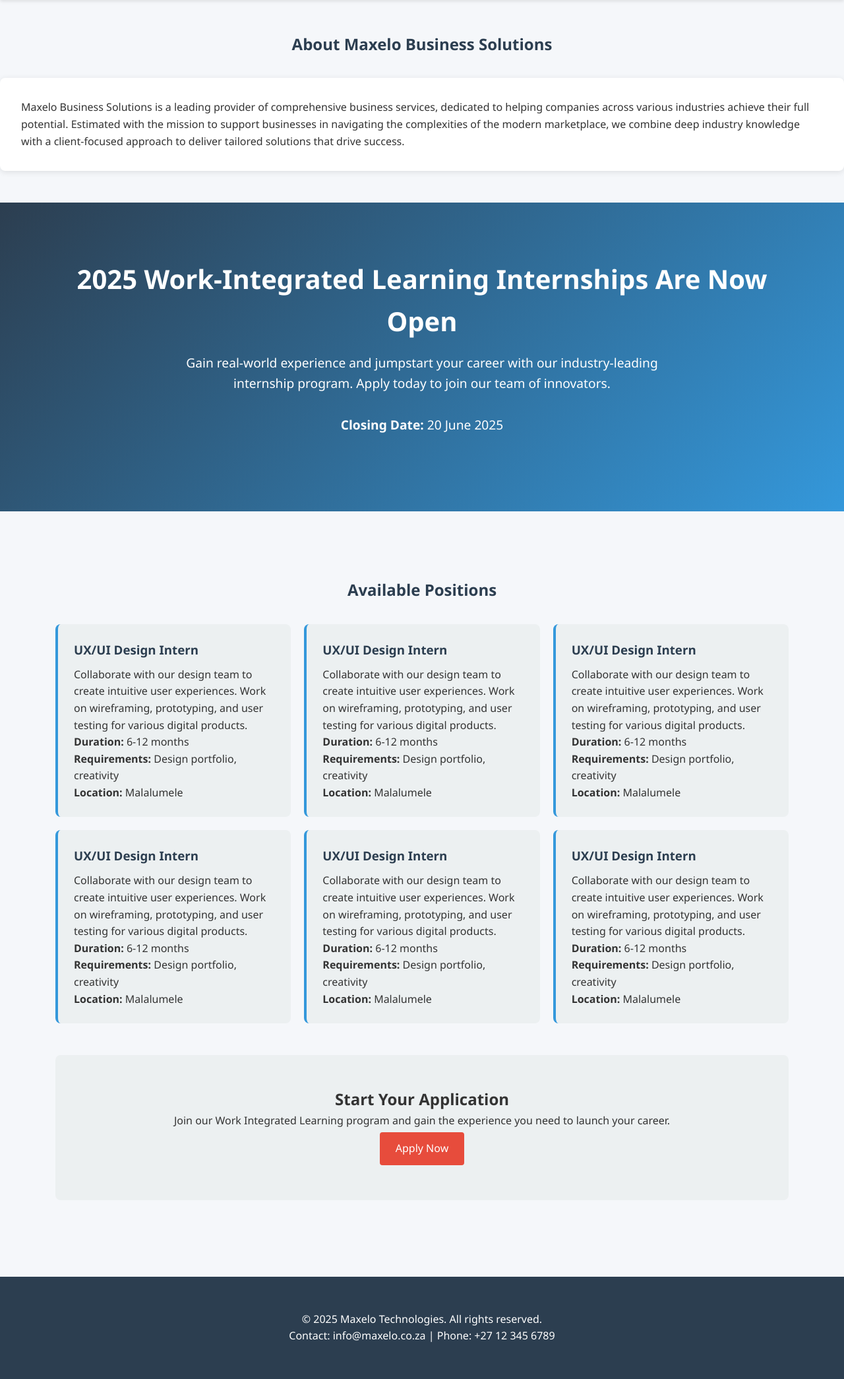
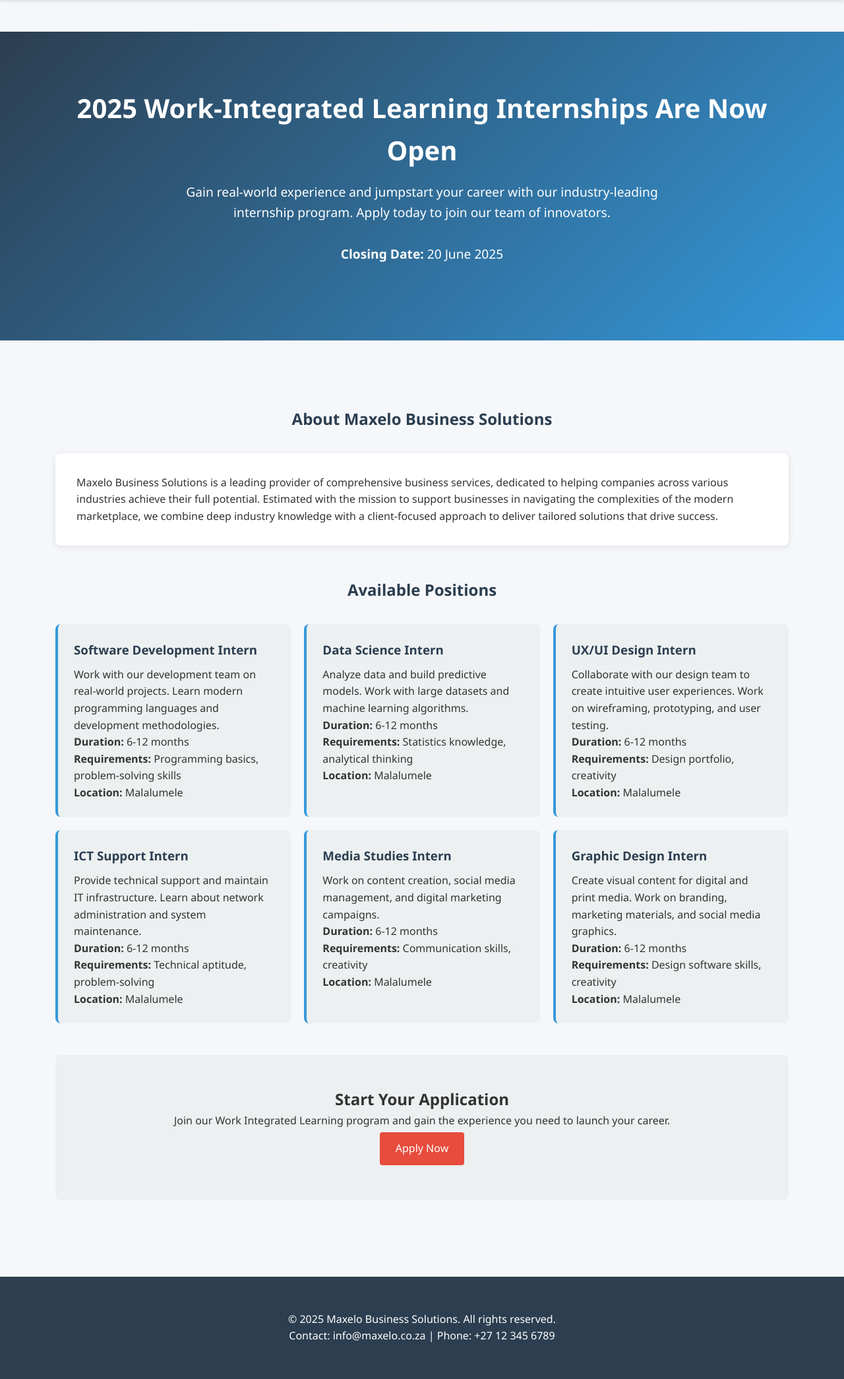
Before and after one commit to ICTMAXELO2025/Maxelobs-applications, a Flask app: page / in a window 1280 px wide. Shown: the part 118-2208 px from the top of the page at 66% size. Run offline with Flask 3, Linux system fonts and the light colour scheme; some libraries are stand-ins or nearby versions.

Commit message:
Push workspace changes

```diff
--- a/app.py
+++ b/app.py
@@ -1,27 +1,31 @@
-from flask import Flask, render_template, request, redirect, url_for, flash, session
+from flask import Flask, render_template, request, redirect, url_for, flash, session, send_file
 import os
 from datetime import datetime
 import psycopg2
 from werkzeug.security import generate_password_hash, check_password_hash
+from werkzeug.utils import secure_filename
+import io
 
 app = Flask(__name__)
 
-# ✅ Use environment variables for configuration
+# Configuration
 app.secret_key = os.environ.get('SECRET_KEY', 'fallback-secret-key-for-development')
+app.config['UPLOAD_FOLDER'] = 'uploads'
+app.config['MAX_CONTENT_LENGTH'] = 5 * 1024 * 1024  # 5MB max file size
 
-# ✅ Fixed database configuration for Render
+# Allowed file extensions for CVs
+ALLOWED_EXTENSIONS = {'pdf', 'doc', 'docx'}
+
+def allowed_file(filename):
+    return '.' in filename and filename.rsplit('.', 1)[1].lower() in ALLOWED_EXTENSIONS
+
 def get_database_url():
-    # Render automatically provides DATABASE_URL environment variable
     database_url = os.environ.get('DATABASE_URL')
-
-    # If DATABASE_URL exists (on Render), use it directly
     if database_url:
-        # Render's DATABASE_URL might be in postgres:// format, convert to postgresql://
         if database_url.startswith('postgres://'):
             database_url = database_url.replace('postgres://', 'postgresql://', 1)
         return database_url
     else:
-        # Fallback for local development only
         return "postgresql://postgres:Maxelo%402023@localhost:5432/wil_database"
 
 def get_db_connection():
@@ -53,6 +57,7 @@
                 institution VARCHAR(100) NOT NULL,
                 course VARCHAR(100) NOT NULL,
                 position VARCHAR(100) NOT NULL,
+                cv_filename VARCHAR(255),
                 application_date TIMESTAMP DEFAULT CURRENT_TIMESTAMP,
                 status VARCHAR(20) DEFAULT 'Pending'
             )
@@ -92,25 +97,11 @@
         cur.close()
         conn.close()
 
-# ✅ Test database connection route
-@app.route('/test-db')
-def test_db():
-    """Test database connection"""
-    try:
-        conn = get_db_connection()
-        if conn:
-            cur = conn.cursor()
-            cur.execute('SELECT version()')
-            db_version = cur.fetchone()
-            cur.close()
-            conn.close()
-            return f"✅ Database connected successfully. Version: {db_version[0]}"
-        else:
-            return "❌ Database connection failed"
-    except Exception as e:
-        return f"❌ Database error: {str(e)}"
+# Routes
+@app.route('/')
+def index():
+    return render_template('index.html')
 
-# ✅ Application route
 @app.route('/application', methods=['GET', 'POST'])
 def application():
     if request.method == 'POST':
@@ -122,11 +113,25 @@
             institution = request.form.get('institution')
             course = request.form.get('course')
             position = request.form.get('position')
+            cv_file = request.files.get('cv')
 
             # Validate required fields
             if not all([full_name, email, phone, institution, course, position]):
                 flash('Please fill in all required fields', 'error')
                 return render_template('application.html')
+
+            # Validate CV file
+            if not cv_file or cv_file.filename == '':
+                flash('Please upload your CV', 'error')
+                return render_template('application.html')
+
+            if not allowed_file(cv_file.filename):
+                flash('Invalid file type. Please upload PDF or Word document.', 'error')
+                return render_template('application.html')
+
+            # Save CV file
+            filename = secure_filename(cv_file.filename)
+            cv_data = cv_file.read()
 
             # Save to database
             conn = get_db_connection()
@@ -134,9 +139,9 @@
                 cur = conn.cursor()
                 cur.execute('''
                     INSERT INTO applications
-                    (full_name, email, phone, institution, course, position)
-                    VALUES (%s, %s, %s, %s, %s, %s)
-                ''', (full_name, email, phone, institution, course, position))
+                    (full_name, email, phone, institution, course, position, cv_filename, cv_data)
+                    VALUES (%s, %s, %s, %s, %s, %s, %s, %s)
+                ''', (full_name, email, phone, institution, course, position, filename, cv_data))
 
                 conn.commit()
                 cur.close()
@@ -152,15 +157,6 @@
             flash('Error submitting application. Please try again.', 'error')
 
     return render_template('application.html')
-
-# ✅ Basic routes
-@app.route('/')
-def index():
-    return render_template('index.html')
-
-@app.route('/apply')
-def apply():
-    return redirect(url_for('application'))
 
 @app.route('/admin/login', methods=['GET', 'POST'])
 def admin_login():
@@ -198,6 +194,55 @@
 
     return render_template('admin_login.html')
 
+@app.route('/admin/forgot-password', methods=['GET', 'POST'])
+def admin_forgot_password():
+    if request.method == 'POST':
+        email = request.form.get('email')
+        new_password = request.form.get('new_password')
+        confirm_password = request.form.get('confirm_password')
+
+        if not all([email, new_password, confirm_password]):
+            flash('Please fill in all fields', 'error')
+            return render_template('admin_forgot_password.html')
+
+        if new_password != confirm_password:
+            flash('Passwords do not match', 'error')
+            return render_template('admin_forgot_password.html')
+
+        if len(new_password) < 6:
+            flash('Password must be at least 6 characters long', 'error')
+            return render_template('admin_forgot_password.html')
+
+        try:
+            conn = get_db_connection()
+            if conn:
+                cur = conn.cursor()
+                cur.execute('SELECT * FROM admin WHERE email = %s', (email,))
+                admin = cur.fetchone()
+
+                if admin:
+                    hashed_password = generate_password_hash(new_password)
+                    cur.execute(
+                        'UPDATE admin SET password = %s WHERE email = %s',
+                        (hashed_password, email)
+                    )
+                    conn.commit()
+                    cur.close()
+                    conn.close()
+
+                    flash('Password reset successfully! You can now login with your new password.', 'success')
+                    return redirect(url_for('admin_login'))
+                else:
+                    flash('Admin email not found', 'error')
+            else:
+                flash('Database connection error', 'error')
+
+        except Exception as e:
+            print(f"Password reset error: {e}")
+            flash('Error resetting password. Please try again.', 'error')
+
+    return render_template('admin_forgot_password.html')
+
 @app.route('/admin/dashboard')
 def admin_dashboard():
     if not session.get('admin_logged_in'):
@@ -220,11 +265,90 @@
         flash('Error loading applications', 'error')
         return render_template('admin_dashboard.html', applications=[])
 
+@app.route('/admin/update-status/<int:app_id>', methods=['POST'])
+def update_application_status(app_id):
+    if not session.get('admin_logged_in'):
+        return redirect(url_for('admin_login'))
+
+    new_status = request.form.get('status')
+
+    try:
+        conn = get_db_connection()
+        if conn:
+            cur = conn.cursor()
+            cur.execute(
+                'UPDATE applications SET status = %s WHERE id = %s',
+                (new_status, app_id)
+            )
+            conn.commit()
+            cur.close()
+            conn.close()
+
+            flash(f'Application status updated to {new_status}', 'success')
+        else:
+            flash('Database connection error', 'error')
+
+    except Exception as e:
+        print(f"Status update error: {e}")
+        flash('Error updating application status', 'error')
+
+    return redirect(url_for('admin_dashboard'))
+
+@app.route('/admin/download-cv/<int:app_id>')
+def download_cv(app_id):
+    if not session.get('admin_logged_in'):
+        return redirect(url_for('admin_login'))
+
+    try:
+        conn = get_db_connection()
+        if conn:
+            cur = conn.cursor()
+            cur.execute('SELECT cv_filename, cv_data FROM applications WHERE id = %s', (app_id,))
+            result = cur.fetchone()
+            cur.close()
+            conn.close()
+
+            if result and result[1]:
+                filename, cv_data = result
+                return send_file(
+                    io.BytesIO(cv_data),
+                    as_attachment=True,
+                    download_name=filename,
+                    mimetype='application/octet-stream'
+                )
+            else:
+                flash('CV not found', 'error')
+        else:
+            flash('Database connection error', 'error')
+
+    except Exception as e:
+        print(f"CV download error: {e}")
+        flash('Error downloading CV', 'error')
+
+    return redirect(url_for('admin_dashboard'))
+
 @app.route('/admin/logout')
 def admin_logout():
     session.clear()
     flash('You have been logged out successfully', 'success')
     return redirect(url_for('admin_login'))
+
+@app.route('/test-db')
+def test_db():
+    """Test database connection"""
+    try:
+        conn = get_db_connection()
+        if conn:
+            cur = conn.cursor()
+            cur.execute('SELECT version()')
+            db_version = cur.fetchone()
+            cur.close()
+            conn.close()
+            return f"✅ Database connected successfully. Version: {db_version[0]}"
+        else:
+            return "❌ Database connection failed"
+    except Exception as e:
+        return f"❌ Database error: {str(e)}"
 
 if __name__ == '__main__':
     # Initialize database
--- a/templates/index.html
+++ b/templates/index.html
@@ -225,7 +225,7 @@
                 <ul>
                     <li><a href="#about">About</a></li>
                     <li><a href="#positions">Positions</a></li>
-                    <li><a href="{{ url_for('admin_login') }}" class="btn-admin">Admin</a></li>
+                    <li><a href="/admin/login" class="btn-admin">Admin</a></li>
 
                 </ul>
             </nav>
@@ -243,9 +243,17 @@
         {% endif %}
     {% endwith %}
 
+    <section class="hero">
+        <div class="container">
+            <h1>2025 Work-Integrated Learning Internships Are Now Open</h1>
+            <p>Gain real-world experience and jumpstart your career with our industry-leading internship program. Apply today to join our team of innovators.</p>
+            <p><strong>Closing Date:</strong> 20 June 2025</p>
 
+        </div>
+    </section>
 
-    <section id="about">
+    <div class="container">
+        <section id="about">
             <h2 class="section-title">About Maxelo Business Solutions</h2>
             <div class="company-details">
                 <p>Maxelo Business Solutions is a leading provider of comprehensive business
@@ -253,89 +261,73 @@
 full potential. Estimated with the mission to support businesses in navigating
 the complexities of the modern marketplace, we combine deep industry
 knowledge with a client-focused approach to deliver tailored solutions that
-drive success.  </p></div>
+drive success.</p>
+            </div>
         </section>
-
-
-    <section class="hero">
-        <div class="container">
-            <h1>2025 Work-Integrated Learning Internships Are Now Open</h1>
-            <p>Gain real-world experience and jumpstart your career with our industry-leading internship program. Apply today to join our team of innovators.</p>
-            <p><strong>Closing Date:</strong> 20 June 2025</p>
-
-
-        </div>
-    </section>
-
-    <div class="container">
-
 
         <section id="positions">
             <h2 class="section-title">Available Positions</h2>
             <div class="positions-grid">
+                <div class="position-card">
+                    <h3>Software Development Intern</h3>
+                    <p>Work with our development team on real-world projects. Learn modern programming languages and development methodologies.</p>
+                    <p><strong>Duration:</strong> 6-12 months</p>
+                    <p><strong>Requirements:</strong> Programming basics, problem-solving skills</p>
+                    <p><strong>Location:</strong> Malalumele</p>
+                </div>
 
                 <div class="position-card">
-                    <h3>UX/UI Design Intern</h3>
-                    <p>Collaborate with our design team to create intuitive user experiences. Work on wireframing, prototyping, and user testing for various digital products.</p>
+                    <h3>Data Science Intern</h3>
+                    <p>Analyze data and build predictive models. Work with large datasets and machine learning algorithms.</p>
                     <p><strong>Duration:</strong> 6-12 months</p>
-                    <p><strong>Requirements:</strong> Design portfolio, creativity</p>
-                     <p><strong>Location:</strong> Malalumele</p>
+                    <p><strong>Requirements:</strong> Statistics knowledge, analytical thinking</p>
+                    <p><strong>Location:</strong> Malalumele</p>
                 </div>
 
                 <div class="position-card">
                     <h3>UX/UI Design Intern</h3>
-                    <p>Collaborate with our design team to create intuitive user experiences. Work on wireframing, prototyping, and user testing for various digital products.</p>
+                    <p>Collaborate with our design team to create intuitive user experiences. Work on wireframing, prototyping, and user testing.</p>
                     <p><strong>Duration:</strong> 6-12 months</p>
                     <p><strong>Requirements:</strong> Design portfolio, creativity</p>
-                     <p><strong>Location:</strong> Malalumele</p>
+                    <p><strong>Location:</strong> Malalumele</p>
                 </div>
 
                 <div class="position-card">
-                    <h3>UX/UI Design Intern</h3>
-                    <p>Collaborate with our design team to create intuitive user experiences. Work on wireframing, prototyping, and user testing for various digital products.</p>
+                    <h3>ICT Support Intern</h3>
+                    <p>Provide technical support and maintain IT infrastructure. Learn about network administration and system maintenance.</p>
                     <p><strong>Duration:</strong> 6-12 months</p>
-                    <p><strong>Requirements:</strong> Design portfolio, creativity</p>
-                     <p><strong>Location:</strong> Malalumele</p>
-                </div>
-
-
-
-                <div class="position-card">
-                    <h3>UX/UI Design Intern</h3>
-                    <p>Collaborate with our design team to create intuitive user experiences. Work on wireframing, prototyping, and user testing for various digital products.</p>
-                    <p><strong>Duration:</strong> 6-12 months</p>
-                    <p><strong>Requirements:</strong> Design portfolio, creativity</p>
-                     <p><strong>Location:</strong> Malalumele</p>
+                    <p><strong>Requirements:</strong> Technical aptitude, problem-solving</p>
+                    <p><strong>Location:</strong> Malalumele</p>
                 </div>
 
                 <div class="position-card">
-                    <h3>UX/UI Design Intern</h3>
-                    <p>Collaborate with our design team to create intuitive user experiences. Work on wireframing, prototyping, and user testing for various digital products.</p>
+                    <h3>Media Studies Intern</h3>
+                    <p>Work on content creation, social media management, and digital marketing campaigns.</p>
                     <p><strong>Duration:</strong> 6-12 months</p>
-                    <p><strong>Requirements:</strong> Design portfolio, creativity</p>
-                     <p><strong>Location:</strong> Malalumele</p>
+                    <p><strong>Requirements:</strong> Communication skills, creativity</p>
+                    <p><strong>Location:</strong> Malalumele</p>
                 </div>
 
                 <div class="position-card">
-                    <h3>UX/UI Design Intern</h3>
-                    <p>Collaborate with our design team to create intuitive user experiences. Work on wireframing, prototyping, and user testing for various digital products.</p>
+                    <h3>Graphic Design Intern</h3>
+                    <p>Create visual content for digital and print media. Work on branding, marketing materials, and social media graphics.</p>
                     <p><strong>Duration:</strong> 6-12 months</p>
-                    <p><strong>Requirements:</strong> Design portfolio, creativity</p>
-                     <p><strong>Location:</strong> Malalumele</p>
+                    <p><strong>Requirements:</strong> Design software skills, creativity</p>
+                    <p><strong>Location:</strong> Malalumele</p>
                 </div>
-
+            </div>
         </section>
 
         <section class="cta-section">
             <h2>Start Your Application</h2>
             <p>Join our Work Integrated Learning program and gain the experience you need to launch your career.</p>
-            <a href="{{ url_for('application') }}" class="btn">Apply Now</a>
+            <a href="/application" class="btn">Apply Now</a>
         </section>
     </div>
 
     <footer>
         <div class="container">
-            <p>&copy; 2025 Maxelo Technologies. All rights reserved.</p>
+            <p>&copy; 2025 Maxelo Business Solutions. All rights reserved.</p>
             <p>Contact: info@maxelo.co.za | Phone: +27 12 345 6789</p>
         </div>
     </footer>
```
